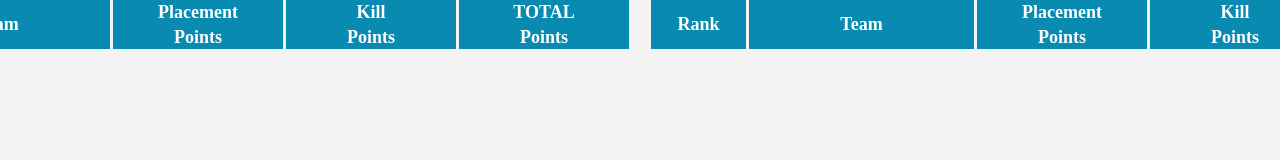
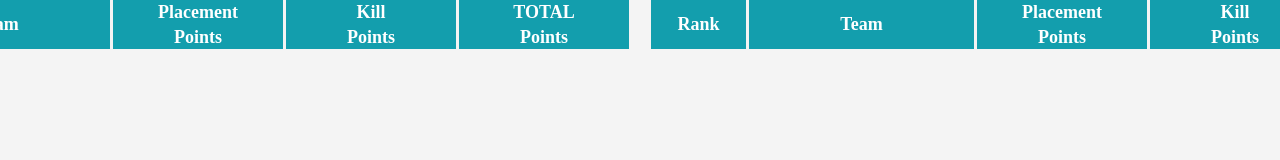
Before and after one commit to JoeOrtiz2003/Sample-Score, a plain HTML site: page index.html in a window 1280 px wide. Shown: the top 160 px of the page. Drawn offline with Linux system fonts and the light colour scheme; no server answers.

Commit message:
Add files via upload

```diff
--- a/script.js
+++ b/script.js
@@ -63,9 +63,9 @@ async function fetchAndDisplayData() {
             `;
 
             // Assign rows to left or right grouping based on rank
-            if (index < 9) {
+            if (index < 8) {
                 leftGrouping.appendChild(teamBraket); // Ranks 1 to 8
-            } else if (index >= 8 && index < 18) {
+            } else if (index >= 8 && index < 16) {
                 rightGrouping.appendChild(teamBraket); // Ranks 9 to 16
             }
         });
--- a/style.css
+++ b/style.css
@@ -2,12 +2,12 @@
     --table-font: MonserratSemiBold;
     --secondary-font: MonserratRegular;
     --braket-header-color: white; /* Text Color Text */
-    --braket-header-primary-color: #098ab1; /* Border Color for Team - Total PTS */
-    --braket-header-secondary-color: #098ab1; /* Border Color for Rank */
+    --braket-header-primary-color: #139ead; /* Border Color for Team - Total PTS */
+    --braket-header-secondary-color: #139ead; /* Border Color for Rank */
     --braket-primary-color: white;
     --braket-secondary-color: white; /* Color Text Chicken */
-    --braket-odd-background-color: #0d738d;
-    --braket-even-background-color: #0c5a71;
+    --braket-odd-background-color: #214f8e;
+    --braket-even-background-color: #0b2350;
     --svg-color: white; /* Color Chicken */
 }
 
```
Also changed, not shown: index.html (line endings or trailing spaces).
